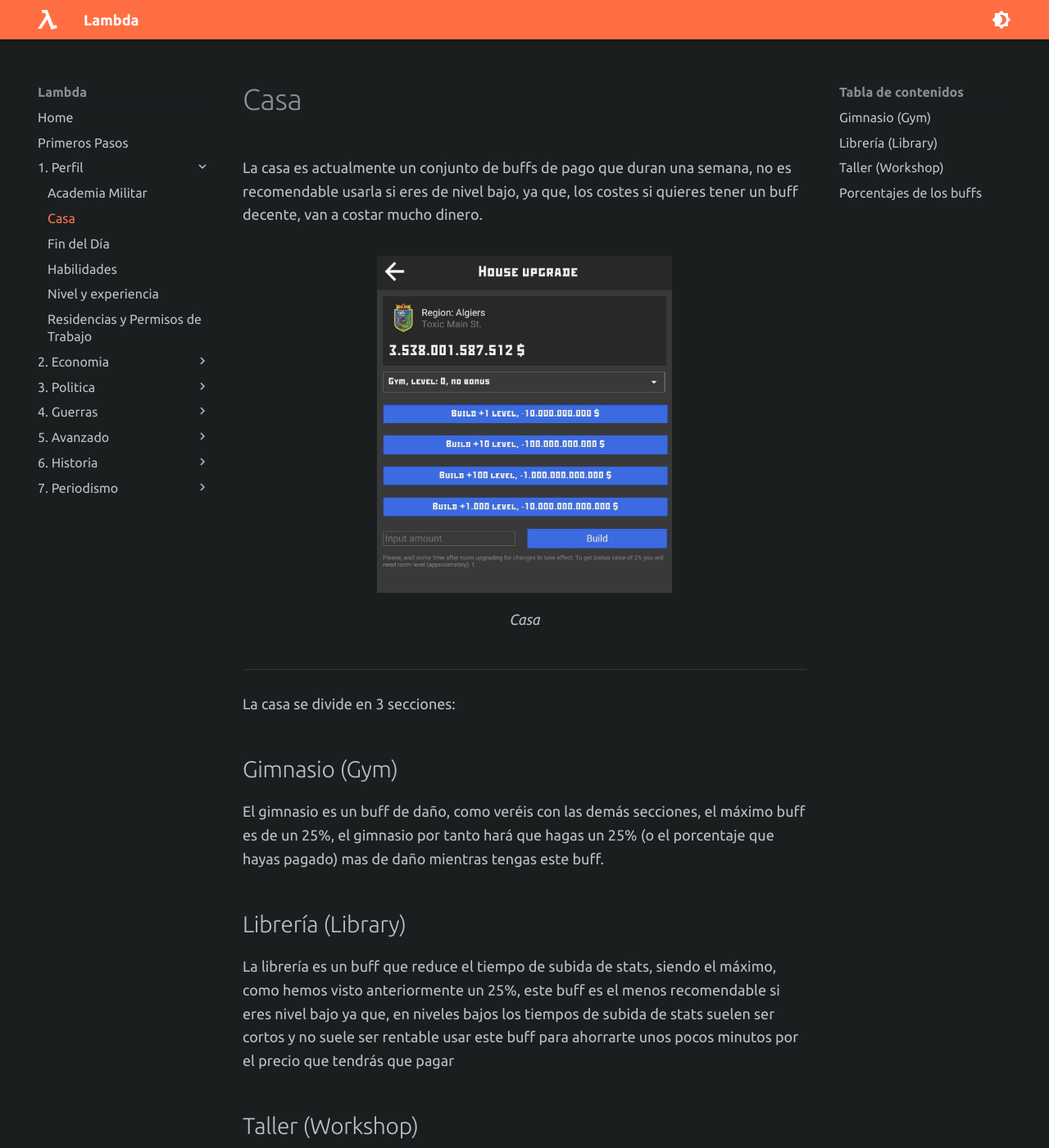
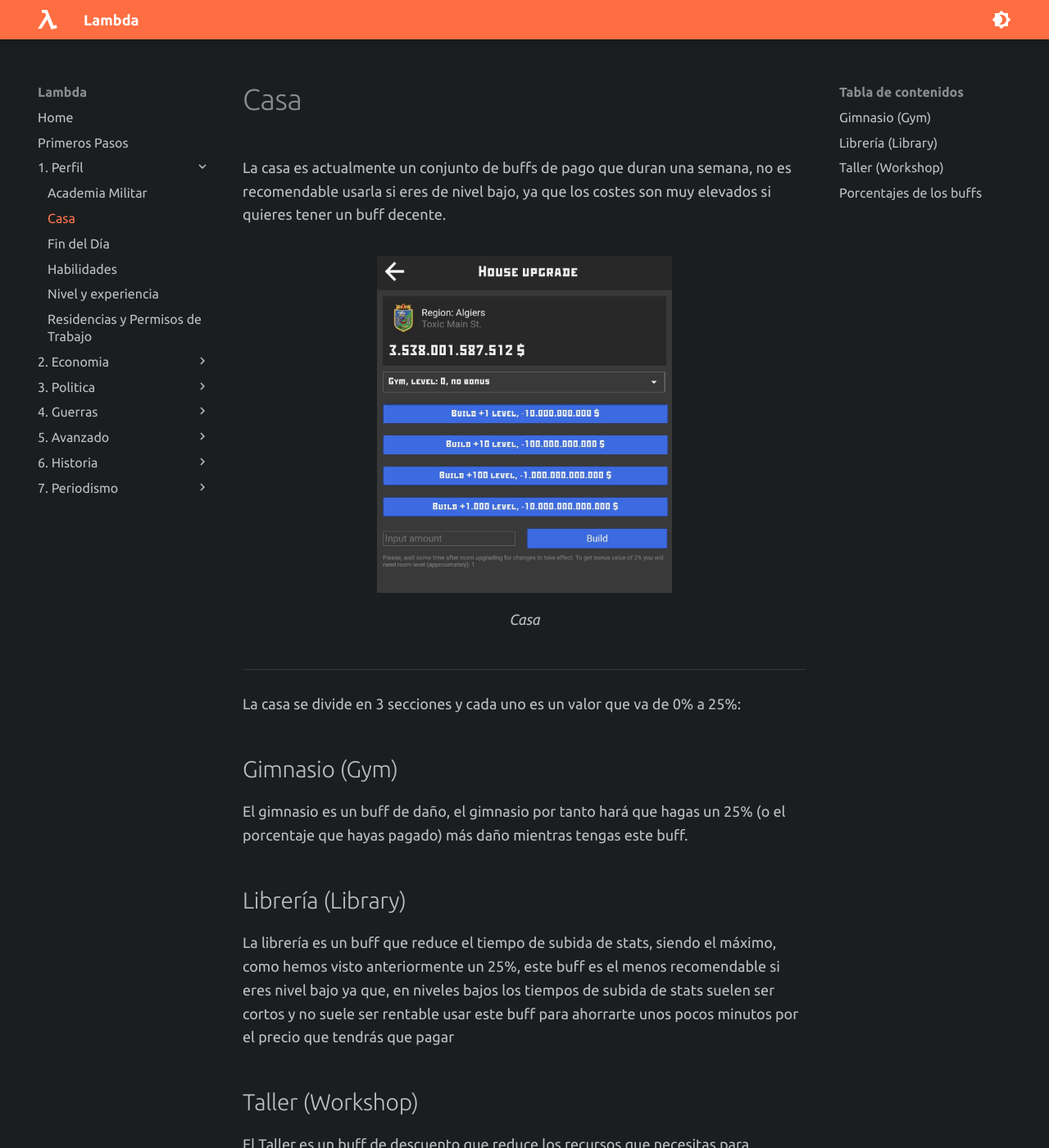
Before and after one commit to pbl0/lambda-mkdocs-material, an MkDocs documentation site: the page built from docs/1.-Perfil/Casa.md, in a window 1280 px wide and 1400 px high. Shown: the whole window at 82% size. Built offline with MkDocs 1.6.1 and Material for MkDocs 9.7.7, drawn with Linux system fonts in a browser that asks for light colours.

Commit message:
Update Casa.md

```diff
--- a/docs/1.-Perfil/Casa.md
+++ b/docs/1.-Perfil/Casa.md
@@ -1,6 +1,6 @@
 # Casa
 
-La casa es actualmente un conjunto de buffs de pago que duran una semana, no es recomendable usarla si eres de nivel bajo, ya que, los costes si quieres tener un buff decente, van a costar mucho dinero.
+La casa es actualmente un conjunto de buffs de pago que duran una semana, no es recomendable usarla si eres de nivel bajo, ya que los costes son muy elevados si quieres tener un buff decente.
 
 
 <figure markdown>
@@ -10,10 +10,11 @@ La casa es actualmente un conjunto de buffs de pago que duran una semana, no es
 
 * * *
 
-La casa se divide en 3 secciones:
+
+La casa se divide en 3 secciones y cada uno es un valor que va de 0% a 25%:
 
 ## Gimnasio (Gym)
-El gimnasio es un buff de daño, como veréis con las demás secciones, el máximo buff es de un 25%, el gimnasio por tanto hará que hagas un 25% (o el porcentaje que hayas pagado) mas de daño mientras tengas este buff.
+El gimnasio es un buff de daño, el gimnasio por tanto hará que hagas un 25% (o el porcentaje que hayas pagado) más daño mientras tengas este buff.
 
 ## Librería (Library)
 La librería es un buff que reduce el tiempo de subida de stats, siendo el máximo, como hemos visto anteriormente un 25%, este buff es el menos recomendable si eres nivel bajo ya que, en niveles bajos los tiempos de subida de stats suelen ser cortos y no suele ser rentable usar este buff para ahorrarte unos pocos minutos por el precio que tendrás que pagar
```
